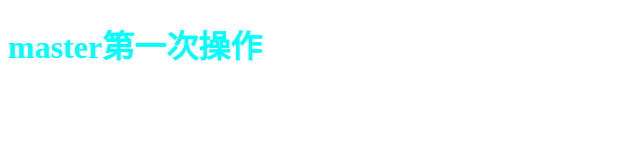
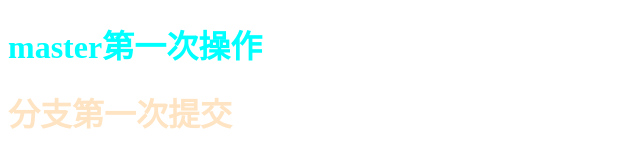
Before and after one commit to 2043524156/test_git, a plain HTML site: page index.html in a window 1280 px wide. Shown: the whole page, without its empty margins (0-640 px from the left). Drawn offline with Linux system fonts and the light colour scheme.

Commit message:
'分支第一次修改'

```diff
--- a/index.css
+++ b/index.css
@@ -1,3 +1,6 @@
 h1:nth-of-type(1){
     color: aqua;
 }
+.f1{
+    color: bisque;
+}
--- a/index.html
+++ b/index.html
@@ -11,6 +11,7 @@
 
 <body>
     <h1>master第一次操作</h1>
+    <h1 class="f1">分支第一次提交</h1>
 </body>
 
 </html>
```
